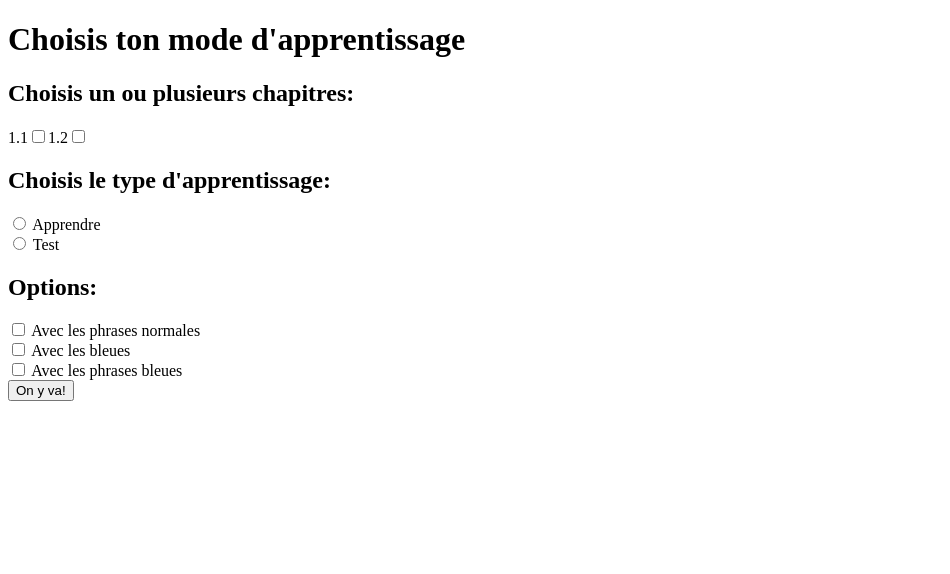
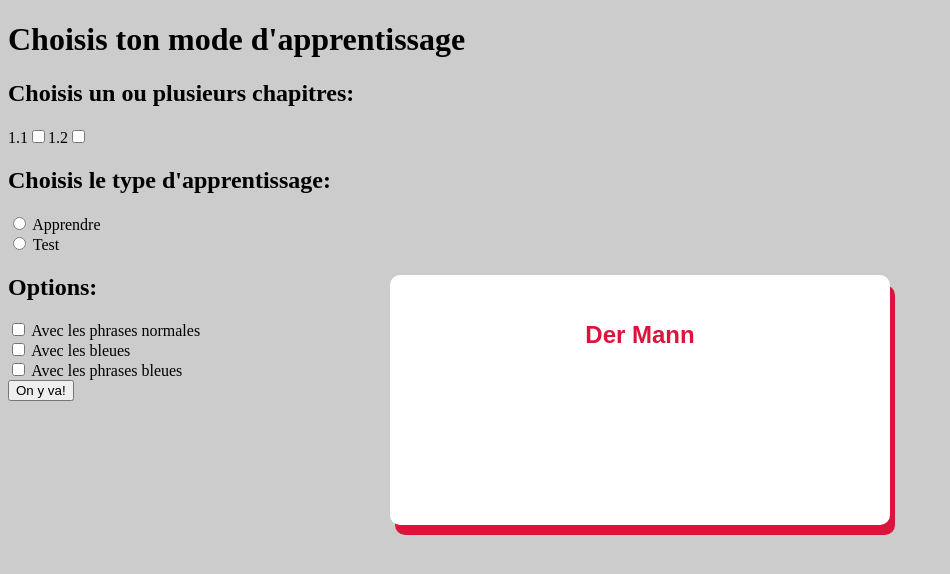
Before and after one commit to hassony18/TM, a PHP site: page /apps/allemand/allemand.php in a window 1280 px wide. Shown: the top 574 px of the page, without its empty margins (0-950 px from the left). Run offline with PHP 8.4, Linux system fonts and the light colour scheme.

Commit message:
Card code

```diff
--- a/apps/allemand/allemand.css
+++ b/apps/allemand/allemand.css
@@ -0,0 +1,80 @@
+body {
+	background-color: #cccccc;
+}
+
+/* THE MAINCONTAINER HOLDS EVERYTHING */
+.maincontainer{
+	position: absolute;
+	width: 500px;
+	height: 250px;
+	background: none;
+	top: 50%;
+	left: 50%;
+	transform: translate(-50%, -50%);
+}
+
+/* THE CARD HOLDS THE FRONT AND BACK FACES */
+.thecard{
+	position: relative;
+	top: 0;
+	left: 0;
+	width: 100%;
+	height: 100%;
+	border-radius: 10px;
+	transform-style: preserve-3d;
+	transition: all 0.8s ease;
+}
+
+/* THE PSUEDO CLASS CONTROLS THE FLIP ON MOUSEOVER AND MOUSEOUT */
+.thecard:hover{
+	transform: rotateY(180deg);
+}
+
+/* THE FRONT FACE OF THE CARD, WHICH SHOWS BY DEFAULT */
+ .thefront{
+	position: absolute;
+	top: 0;
+	left: 0;
+	width: 100%;
+	height: 100%;
+	border-radius: 10px;
+	backface-visibility: hidden;
+	overflow: hidden;
+	background: white;
+	color: crimson;
+	box-shadow: 5px 10px crimson;
+}
+
+/* THE BACK FACE OF THE CARD, WHICH SHOWS ON MOUSEOVER */
+.theback{
+	position: absolute;
+	top: 0;
+	left: 0;
+	width: 100%;
+	height: 100%;
+	border-radius: 10px;
+	backface-visibility: hidden;
+	overflow: hidden;
+	background: crimson;
+	color: white;
+	text-align: center;
+	transform: rotateY(180deg);
+	box-shadow: 5px 10px white;
+}
+
+
+.thefront h1, .theback h1{
+	font-family: 'zilla slab', sans-serif;
+	padding: 30px;
+	font-weight: bold;
+	font-size: 24px;
+	text-align: center;
+}
+
+.thefront p, .theback p{
+	font-family: 'zilla slab', sans-serif;
+	padding: 30px;
+	font-weight: normal;
+	font-size: 12px;
+	text-align: center;
+}
--- a/apps/allemand/allemand.php
+++ b/apps/allemand/allemand.php
@@ -4,10 +4,23 @@
 	<meta charset="UTF-8">
 	<meta name="viewport" content="width=device-width, initial-scale=1.0">
 	<link rel="stylesheet" href="allemand.css">
-	<title></title>
+	<title>test</title>
 </head>
 <body>
 	<!-- Home page -->
+
+	<div id="maincontainer" class="maincontainer">
+		<div class="thecard">
+			<div class="thefront">
+				<h1>Der Mann</h1>
+			</div>
+			<div class="theback">
+				<h1>L'homme</h1>
+			</div>
+
+		</div>
+    </div>
+
 	<form action="">
 		<h1>Choisis ton mode d'apprentissage</h1>
 
@@ -27,7 +40,7 @@
 		<input type="checkbox" id="bluePhrasesOption">
 		<label for="bluePhrasesOption">Avec les phrases bleues</label><br>
 
-		<button onclick="startVocSession()" type="button">On y va!</button>
+		<button onclick="prepareVocSession()" type="button">On y va!</button>
 	</form>
 
 	<script src="allemand.js"></script>
```
Also changed, not shown: apps/allemand/allemand.js (+27 -10 lines).
